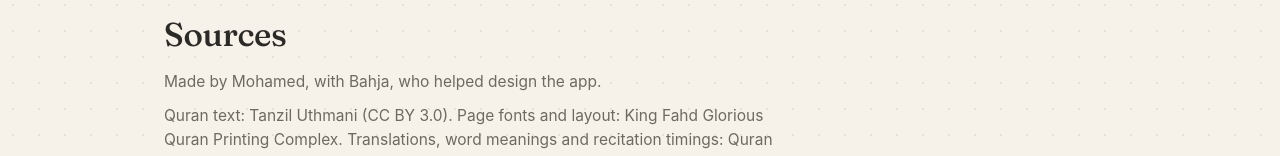
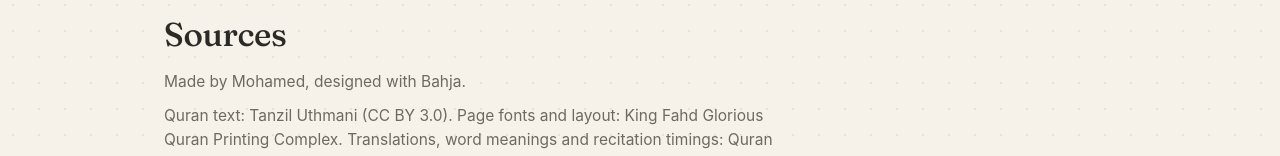
Before and after one commit to Mfarah42/quran-support, a plain HTML site: page index.html in a window 1280 px wide. Shown: the part 2270-2426 px from the top of the page. Drawn offline with Linux system fonts and the light colour scheme.

Commit message:
Credits wording

```diff
--- a/index.html
+++ b/index.html
@@ -143,7 +143,7 @@
   <div class="section-head" data-reveal>
     <span class="eyebrow">Credits</span>
     <h2 class="serif">Sources</h2>
-    <p>Made by Mohamed, with Bahja, who helped design the app.</p>
+    <p>Made by Mohamed, designed with Bahja.</p>
     <p>Quran text: Tanzil Uthmani (CC BY 3.0). Page fonts and layout: King Fahd Glorious Quran Printing Complex. Translations, word meanings and recitation timings: Quran data provided by Quran Foundation. Audio: the reciters, via quranicaudio.com.</p>
   </div>
 </section>
```
